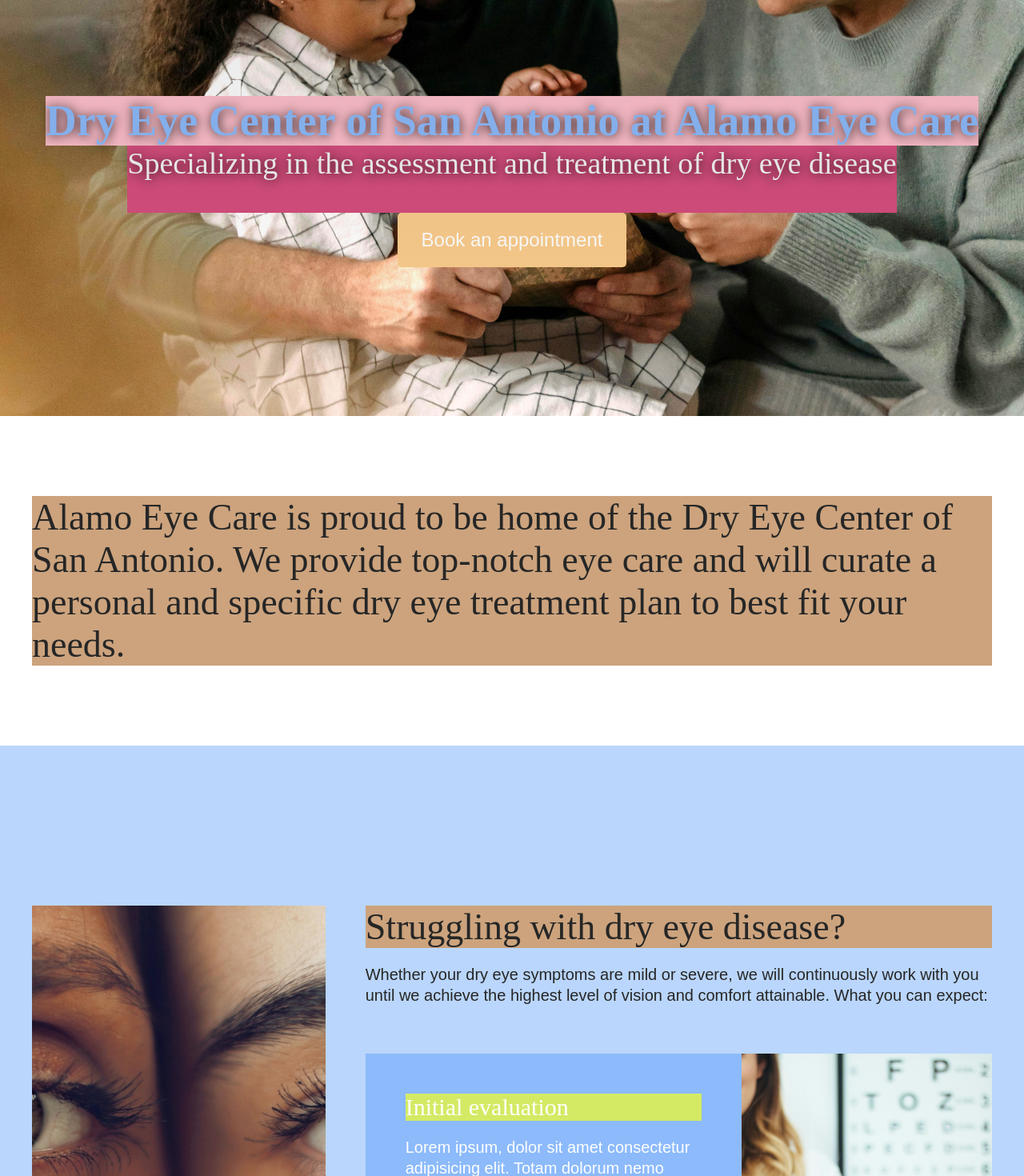
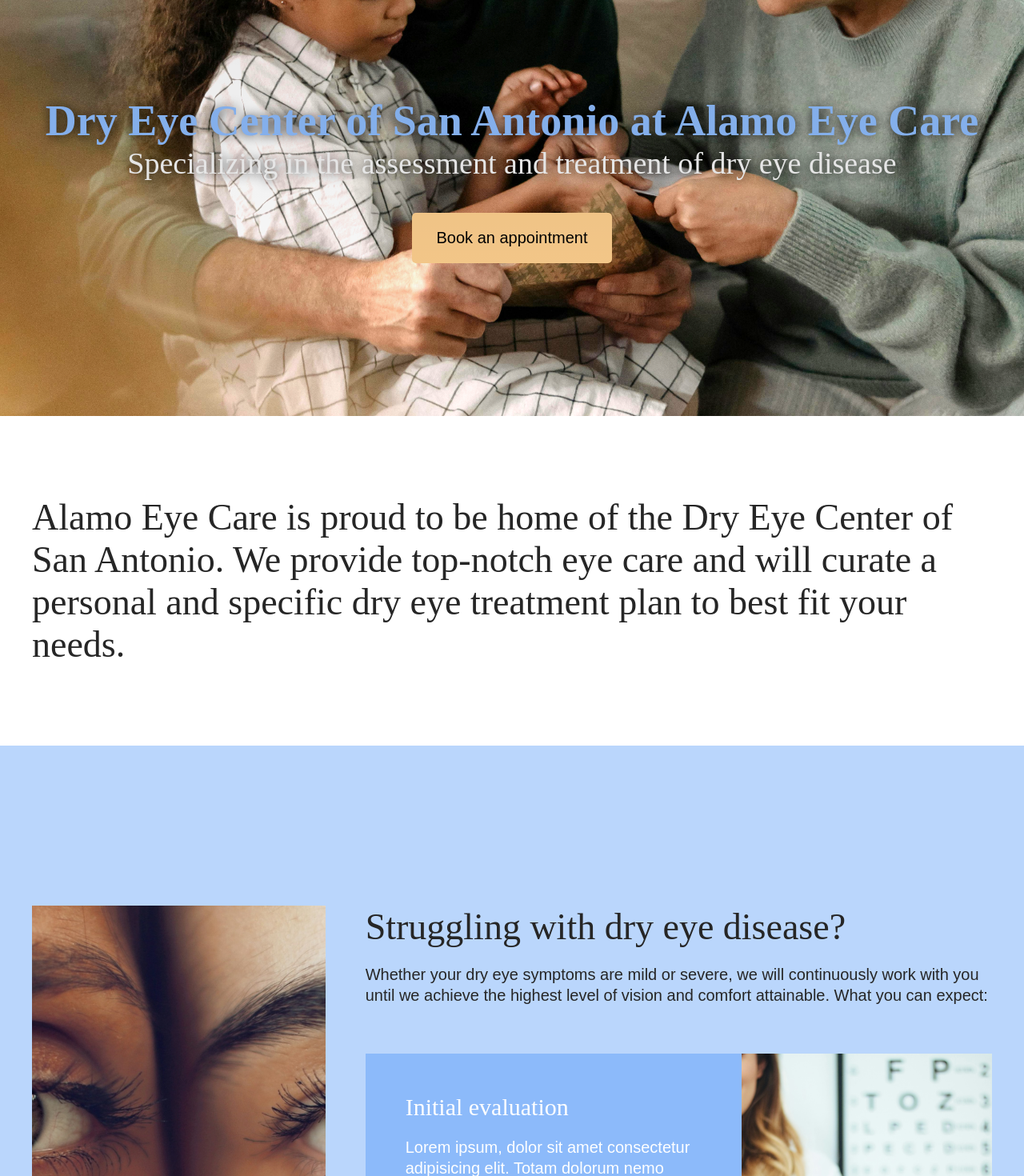
Before and after one commit to kathyhahahahoang/dry-eye-center, a React (Vite) app: page / in a window 1280 px wide. Shown: the part 280-1750 px from the top of the page at 80% size. Built offline with nearby package versions, Linux system fonts and the light colour scheme; a web font is replaced by a local one.

Commit message:
Add media queries to Resources

```diff
--- a/src/index.css
+++ b/src/index.css
@@ -75,12 +75,10 @@ a {
 
   @media (max-width: 1800px) {
     font-size: 6rem;
-    background-color: rebeccapurple;
   }
 
   @media (max-width: 1400px) {
     font-size: 5.4rem;
-    background-color: pink;
   }
 }
 
@@ -89,12 +87,10 @@ a {
 
   @media (max-width: 1800px) {
     font-size: 5rem;
-    background-color: rgb(51, 153, 138);
   }
 
   @media (max-width: 1400px) {
     font-size: 4.6rem;
-    background-color: rgb(204, 163, 125);
   }
 }
 
@@ -103,12 +99,10 @@ a {
 
   @media (max-width: 1800px) {
     font-size: 4rem;
-    background-color: rgb(74, 105, 154);
   }
 
   @media (max-width: 1400px) {
     font-size: 3.8rem;
-    background-color: rgb(213, 78, 125);
   }
 }
 
@@ -118,13 +112,11 @@ a {
 
   @media (max-width: 1800px) {
     font-size: 3.4rem;
-    background-color: rgb(141, 177, 221);
   }
 
   @media (max-width: 1400px) {
     font-size: 3rem;
     line-height: 3.4rem;
-    background-color: rgb(212, 234, 101);
   }
 }
 
@@ -146,10 +138,14 @@ a {
   border: none;
   padding: 2rem 3rem;
   background-color: var(--color-orange-med);
-  color: white;
+  color: black;
   font-size: var(--font-xl);
   border-radius: 5px;
   transition: all 0.3s;
+
+  @media (max-width: 1800px) {
+    font-size: var(--font-large);
+  }
 }
 
 .link:hover {
--- a/src/pages/Resources.module.scss
+++ b/src/pages/Resources.module.scss
@@ -33,10 +33,14 @@
 
   @media (max-width: 1800px) {
     padding: 0 8rem 10rem 8rem;
+    column-gap: 8rem;
+    row-gap: 8rem;
   }
 
   @media (max-width: 1400px) {
     padding: 0 4rem 10rem 4rem;
+    column-gap: 5rem;
+    row-gap: 5rem;
   }
 }
 
@@ -87,10 +91,12 @@
 
   @media (max-width: 1800px) {
     padding: 0 8rem 10rem 8rem;
+    gap: 8rem;
   }
 
   @media (max-width: 1400px) {
     padding: 0 4rem 10rem 4rem;
+    gap: 5rem;
   }
 }
 
--- a/src/ui/Footer.module.scss
+++ b/src/ui/Footer.module.scss
@@ -7,10 +7,6 @@
 
   @media (max-width: 1800px) {
     padding: 6rem 0;
-  }
-
-  @media (max-width: 1400px) {
-    padding: 4rem 0;
   }
 }
 
```
